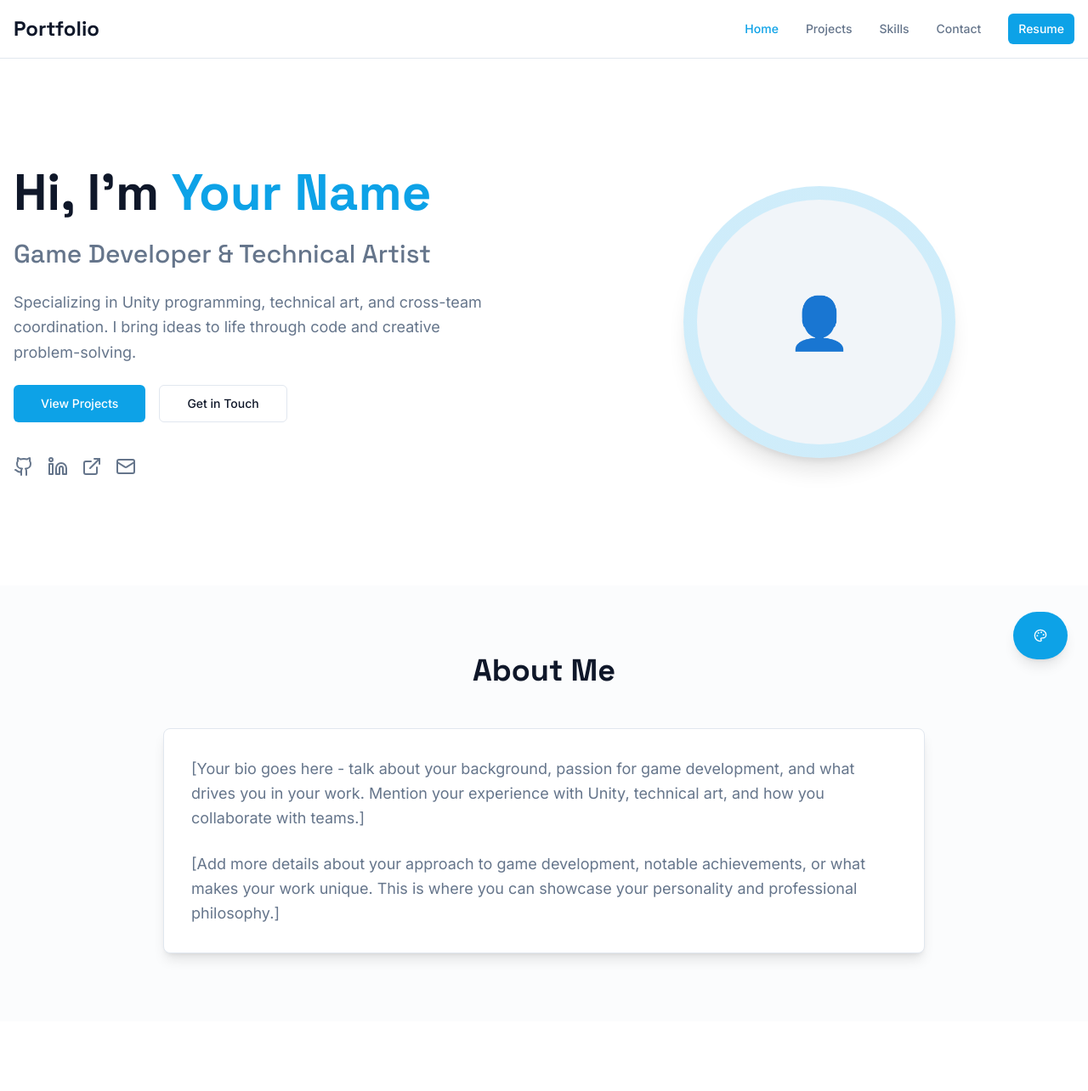
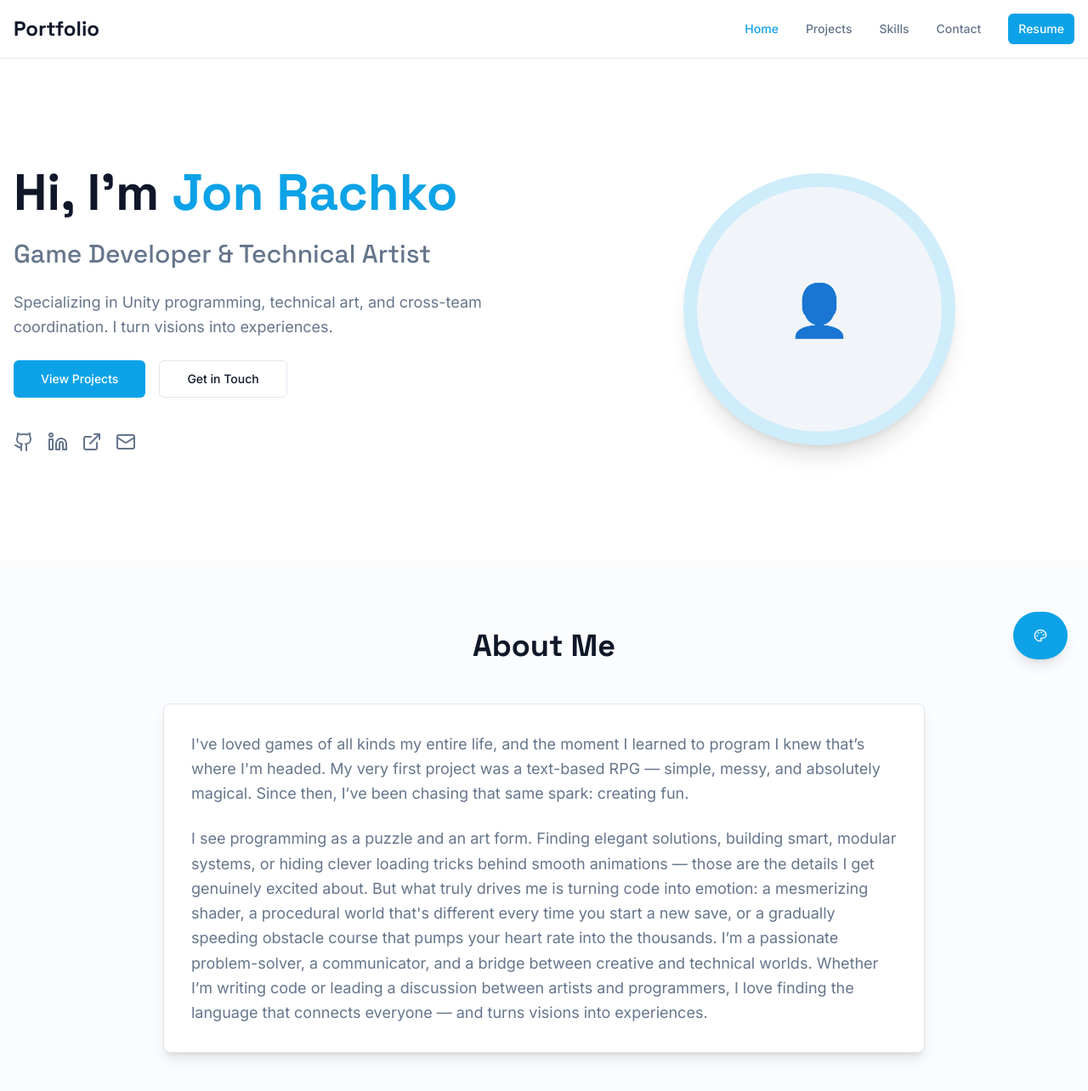
Before and after one commit to JonRachko/lovable-portfolio, a React (Vite) app: page / in a window 1280 px wide. Shown: the top 1284 px of the page at 85% size. Before the commit the page ends 1202 px from the top, so only its background shows below. Built offline with nearby package versions, Linux system fonts and the light colour scheme; the HTML template or start-up script is replaced by a standard one.

Commit message:
Code edited in Lovable Code Editor
Edited UI in Lovable

```diff
--- a/src/pages/Home.tsx
+++ b/src/pages/Home.tsx
@@ -11,14 +11,14 @@ const Home = () => {
         <div className="flex flex-col md:flex-row items-center gap-12">
           <div className="flex-1 space-y-6">
             <h1 className="text-5xl md:text-6xl font-heading font-bold text-foreground">
-              Hi, I'm <span className="text-primary">Your Name</span>
+              Hi, I'm <span className="text-primary">Jon Rachko</span>
             </h1>
             <h2 className="text-2xl md:text-3xl font-heading text-muted-foreground">
               Game Developer & Technical Artist
             </h2>
             <p className="text-lg text-muted-foreground leading-relaxed max-w-xl">
               Specializing in Unity programming, technical art, and cross-team coordination.
-              I bring ideas to life through code and creative problem-solving.
+              I turn visions into experiences.
             </p>
             <div className="flex flex-wrap gap-4">
               <Button asChild size="lg">
@@ -29,16 +29,16 @@ const Home = () => {
               </Button>
             </div>
             <div className="flex gap-4 pt-4">
-              <a href="https://github.com/yourusername" target="_blank" rel="noopener noreferrer" className="text-muted-foreground hover:text-primary transition-colors">
+              <a href="https://github.com/JonRachko" target="_blank" rel="noopener noreferrer" className="text-muted-foreground hover:text-primary transition-colors">
                 <Github size={24} />
               </a>
-              <a href="https://linkedin.com/in/yourusername" target="_blank" rel="noopener noreferrer" className="text-muted-foreground hover:text-primary transition-colors">
+              <a href="https://www.linkedin.com/in/jonathan-ratzkovsky-1502771aa/" target="_blank" rel="noopener noreferrer" className="text-muted-foreground hover:text-primary transition-colors">
                 <Linkedin size={24} />
               </a>
-              <a href="https://yourusername.itch.io" target="_blank" rel="noopener noreferrer" className="text-muted-foreground hover:text-primary transition-colors">
+              <a href="https://jonshmon.itch.io/" target="_blank" rel="noopener noreferrer" className="text-muted-foreground hover:text-primary transition-colors">
                 <ExternalLink size={24} />
               </a>
-              <a href="mailto:your.email@example.com" className="text-muted-foreground hover:text-primary transition-colors">
+              <a href="mailto:jonrachko@gmail.com" className="text-muted-foreground hover:text-primary transition-colors">
                 <Mail size={24} />
               </a>
             </div>
@@ -62,14 +62,12 @@ const Home = () => {
           </h2>
           <Card className="max-w-4xl mx-auto p-8 shadow-lg">
             <p className="text-lg text-muted-foreground leading-relaxed mb-6">
-              [Your bio goes here - talk about your background, passion for game development,
-              and what drives you in your work. Mention your experience with Unity, technical art,
-              and how you collaborate with teams.]
+              I've loved games of all kinds my entire life, and the moment I learned to program I knew that’s where I'm headed. My very first project was a text-based RPG — simple, messy, and absolutely magical. Since then, I’ve been chasing that same spark: creating fun.
             </p>
             <p className="text-lg text-muted-foreground leading-relaxed">
-              [Add more details about your approach to game development, notable achievements,
-              or what makes your work unique. This is where you can showcase your personality
-              and professional philosophy.]
+              I see programming as a puzzle and an art form. Finding elegant solutions, building smart, modular systems, or hiding clever loading tricks behind smooth animations — those are the details I get genuinely excited about. But what truly drives me is turning code into emotion: a mesmerizing shader, a procedural world that's different every time you start a new save, or a gradually speeding obstacle course that pumps your heart rate into the thousands.
+
+I’m a passionate problem-solver, a communicator, and a bridge between creative and technical worlds. Whether I’m writing code or leading a discussion between artists and programmers, I love finding the language that connects everyone — and turns visions into experiences.
             </p>
           </Card>
         </div>
```
